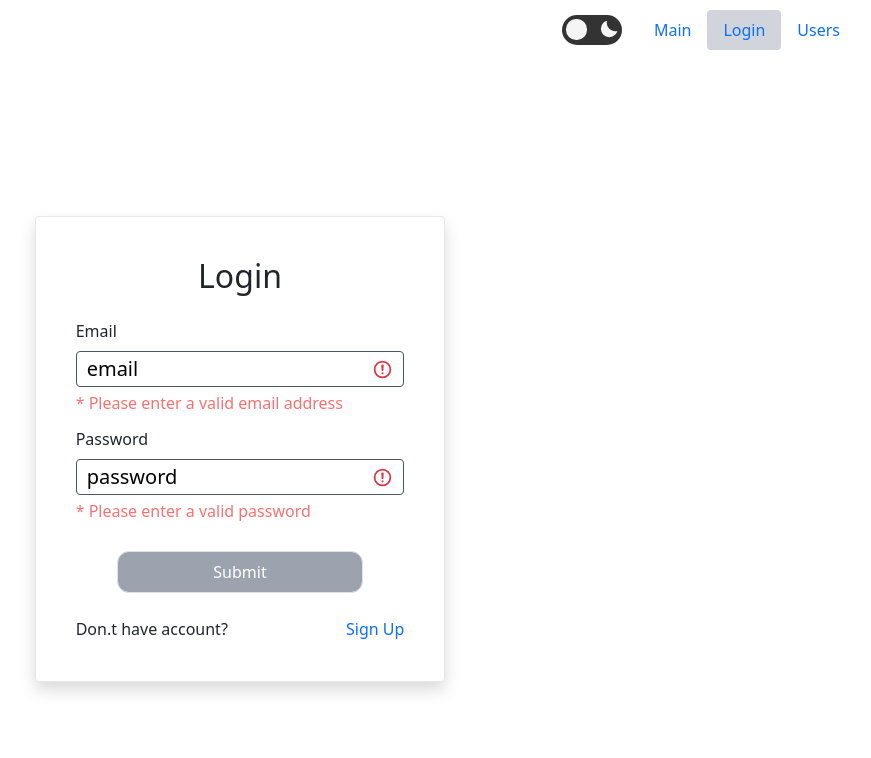
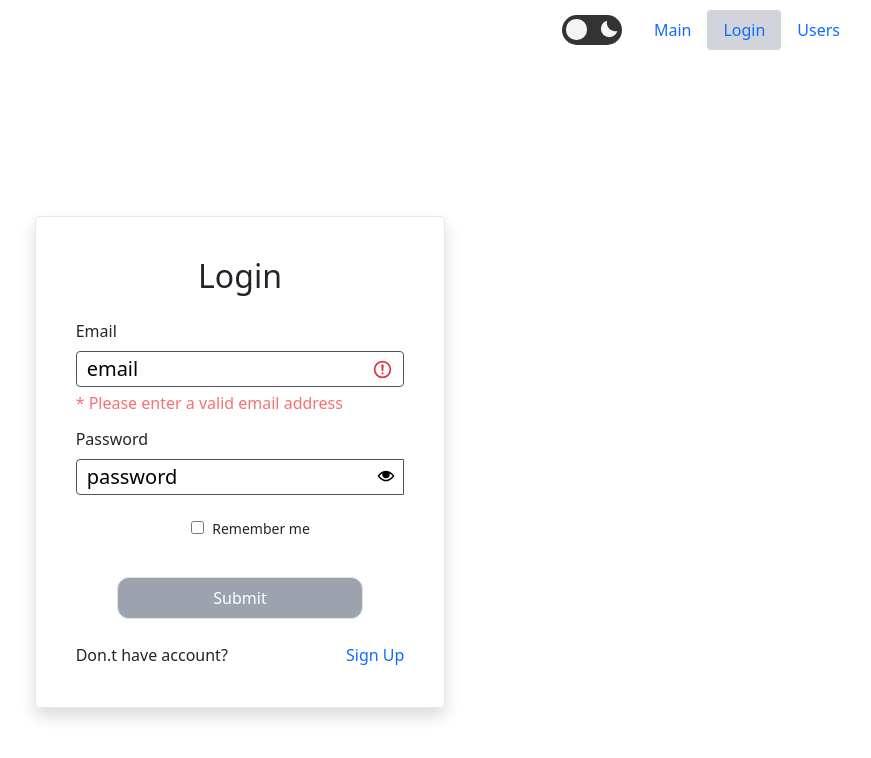
Before and after one commit to egolegegit/2_Frontend_lesson_2_1, a React (Create React App) app: page /login in a window 1280 px wide. Shown: the top 758 px of the page, without its empty margins (400-1271 px from the left). Built offline with nearby package versions, Linux system fonts and the light colour scheme; what @tailwindcss/typography would draw is missing.

Commit message:
add checkBoxField.jsx

```diff
--- a/src/app/api/fake.api/qualities.api.js
+++ b/src/app/api/fake.api/qualities.api.js
@@ -25,7 +25,7 @@ const qualities = {
         color: "info"
     },
     uncertain: {
-        _id: "67rdca3eeb7f6fgeed471102",
+        _id: "67rdca3eeb7f6fgeed471103",
         name: "Неуверенный",
         color: "dark"
     }
--- /dev/null
+++ b/src/app/components/common/form/checkBoxField.jsx
@@ -0,0 +1,46 @@
+import React from 'react'
+import PropTypes from 'prop-types'
+
+const CheckBoxField = ({ name, value, onChange, children, error }) => {
+  const handleChange = () => {
+    onChange({ name: name, value: !value })
+  }
+
+  const getInputClasses = () => {
+    return `flex items-center w-full  form-check ${error ? 'is-invalid' : ''}`
+  }
+
+  return (
+    <div className="flex flex-col w-full text-sm">
+      <div className={getInputClasses()}>
+        <input
+          className={' me-2'}
+          type="checkbox"
+          value=""
+          id={name}
+          onChange={handleChange}
+          checked={value}
+        />
+        <label className="form-check-label" htmlFor={name}>
+          {children}
+        </label>
+      </div>
+
+      {error && <div className="invalid-feedback">{error}</div>}
+    </div>
+  )
+}
+
+CheckBoxField.propTypes = {
+  name: PropTypes.string,
+  value: PropTypes.bool,
+  onChange: PropTypes.func,
+  children: PropTypes.oneOfType([
+    PropTypes.arrayOf(PropTypes.node),
+    PropTypes.node,
+  ]),
+  options: PropTypes.oneOfType([PropTypes.object, PropTypes.array]),
+  error: PropTypes.string,
+}
+
+export default CheckBoxField
--- a/src/app/components/ui/loginForm.jsx
+++ b/src/app/components/ui/loginForm.jsx
@@ -1,12 +1,13 @@
 import React, { useState, useEffect } from 'react'
 import { validator } from '../../utils/validator'
 import TextField from '../common/form/textField'
+import CheckBoxField from '../common/form/checkBoxField'
 
 const LoginForm = () => {
-  const [data, setData] = useState({ email: '', password: '' })
+  const [data, setData] = useState({ email: '', password: '', stayOn: false })
   const [errors, setErrors] = useState({})
 
-  const handleChange = ( target ) => {
+  const handleChange = (target) => {
     setData((prevState) => ({ ...prevState, [target.name]: target.value }))
   }
 
@@ -65,8 +66,17 @@ const LoginForm = () => {
         type={'password'}
         value={data.password}
         onChange={handleChange}
-        error={errors.password}
       />
+
+      <CheckBoxField
+        value={data.stayOn}
+        onChange={handleChange}
+        name="stayOn"
+        error={errors.licence}
+      >
+        Remember me
+      </CheckBoxField>
+
       <button
         disabled={!isValid}
         className={`
--- a/src/app/components/ui/registerForm.jsx
+++ b/src/app/components/ui/registerForm.jsx
@@ -5,6 +5,7 @@ import TextField from '../common/form/textField'
 import SelectedField from '../common/form/selectedField'
 import RadioField from '../common/form/radioField'
 import MultiSelectField from '../common/form/multiSelectField'
+import CheckBoxField from '../common/form/checkBoxField'
 
 const RegisterForm = () => {
   const [data, setData] = useState({
@@ -13,6 +14,7 @@ const RegisterForm = () => {
     profession: '',
     sex: 'male',
     qualities: [],
+    licence: false,
   })
   const [professions, setProfessions] = useState()
   const [qualities, setQualities] = useState({})
@@ -39,6 +41,12 @@ const RegisterForm = () => {
     },
     profession: {
       isRequired: { message: '* Please enter a you profession' },
+    },
+    licence: {
+      isRequired: {
+        message:
+          '* Вы не можете использовать наш сервис без лицензионного соглашения',
+      },
     },
   }
 
@@ -120,6 +128,15 @@ const RegisterForm = () => {
         defaultValue={data.qualities}
       />
 
+      <CheckBoxField
+        value={data.licence}
+        onChange={handleChange}
+        name="licence"
+        error={errors.licence}
+      >
+        <a>Лицензионное соглашение</a>
+      </CheckBoxField>
+
       <button
         disabled={!isValid}
         className={`
--- a/src/app/utils/validator.js
+++ b/src/app/utils/validator.js
@@ -6,7 +6,10 @@ export function validator(data, config) {
 
     switch (validateMethod) {
       case 'isRequired': {
-        statusValidate = data.trim() === ''
+        if (typeof data === 'boolean') {
+          statusValidate=!data
+        }else{
+        statusValidate = data.trim() === ''}
         break
       }
 
```
